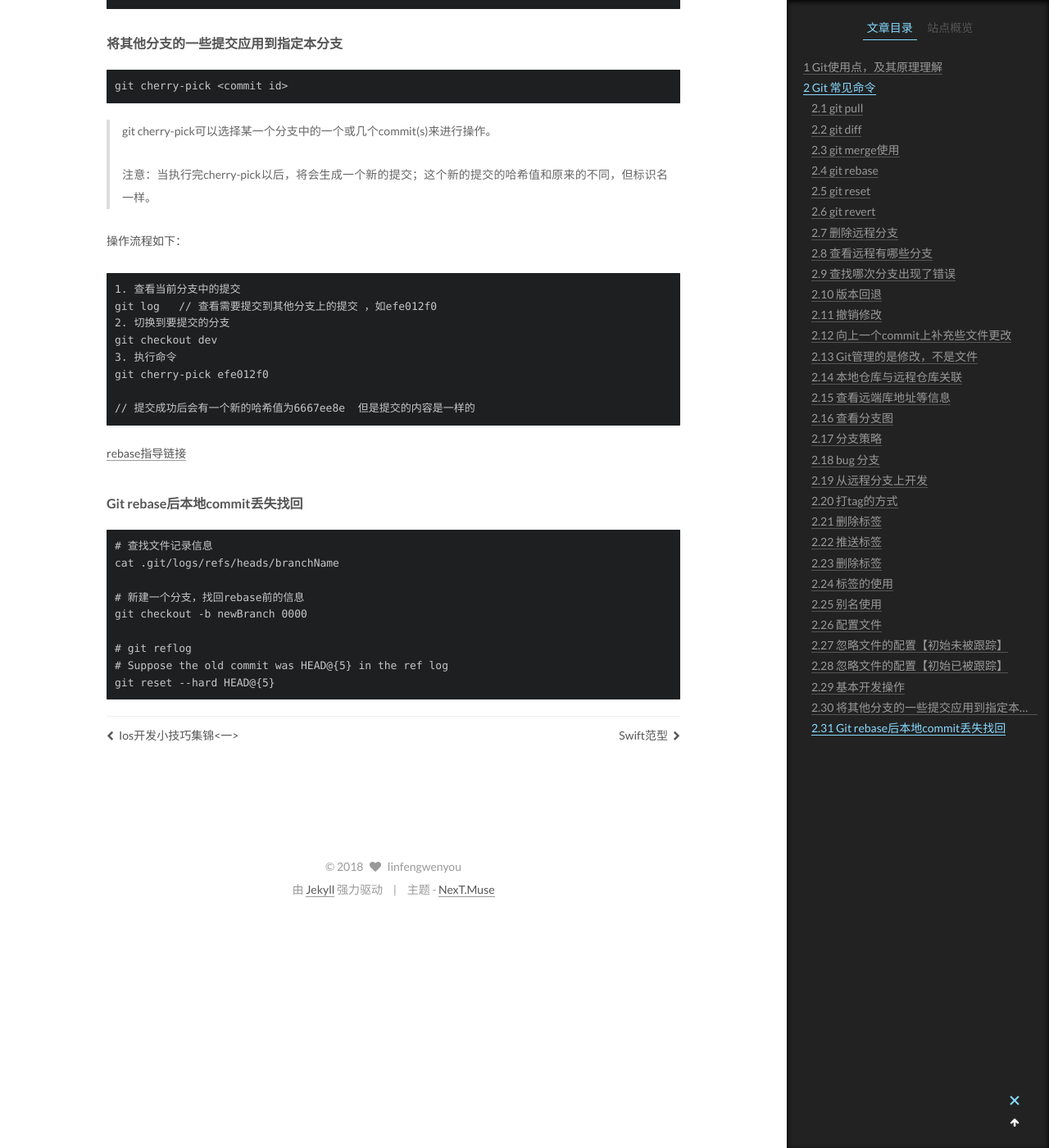
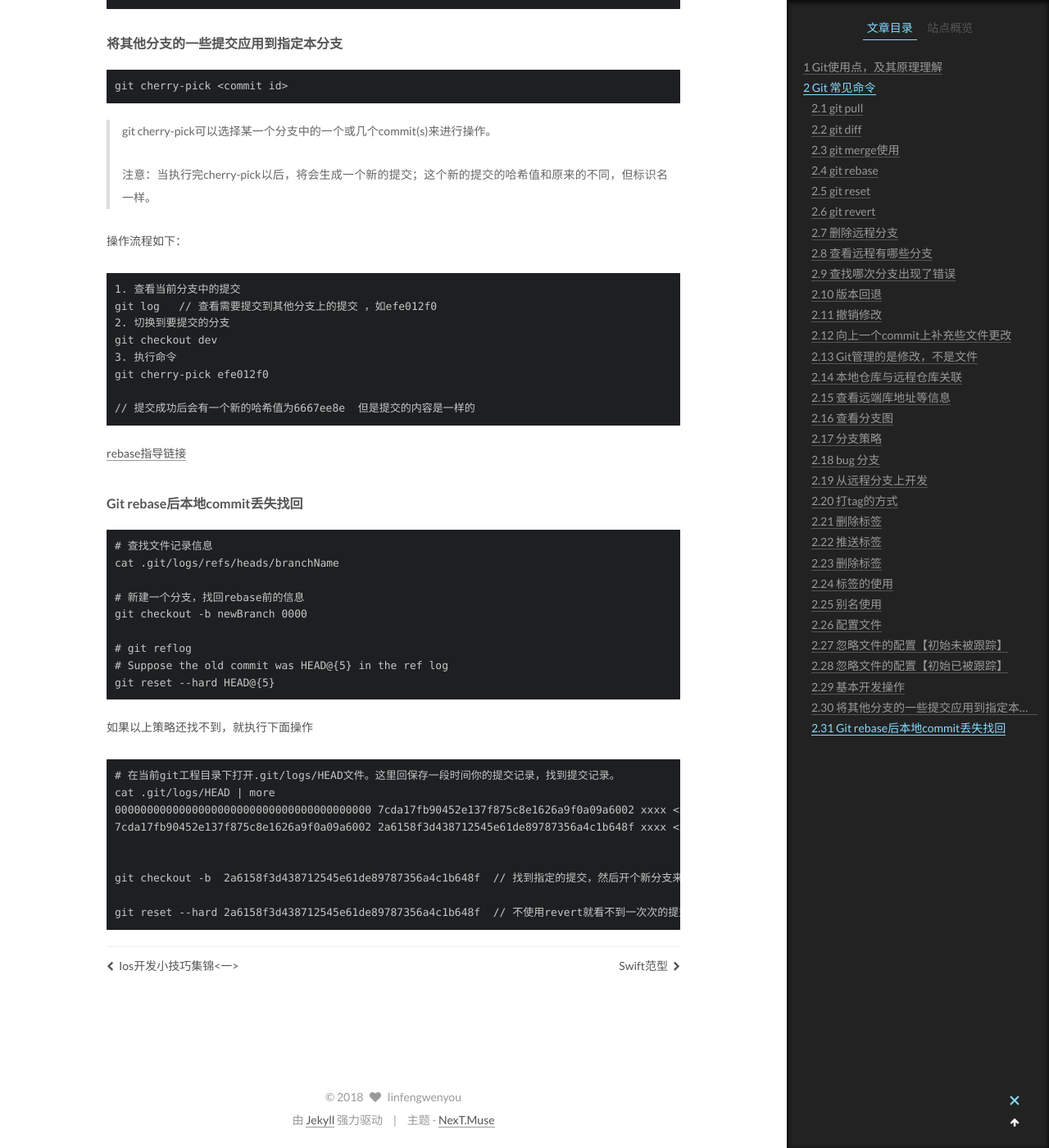
Before and after one commit to linfengwenyou/linfengwenyou.github.io, a Jekyll site: the page built from _posts/2017-11-01-Git基本操作整理.md, in a window 1280 px wide and 1400 px high, scrolled down 15665 px. Shown: the whole window at 82% size. Built offline with Jekyll 4.4.1, drawn with Linux system fonts in a browser that asks for light colours.

Commit message:
git reabse错误

````diff
--- a/_posts/2017-11-01-Git基本操作整理.md
+++ b/_posts/2017-11-01-Git基本操作整理.md
@@ -848,3 +848,19 @@ git checkout -b newBranch 0000
 # Suppose the old commit was HEAD@{5} in the ref log
 git reset --hard HEAD@{5}
 ```
+
+
+
+如果以上策略还找不到，就执行下面操作
+
+```
+# 在当前git工程目录下打开.git/logs/HEAD文件。这里回保存一段时间你的提交记录，找到提交记录。
+cat .git/logs/HEAD | more
+0000000000000000000000000000000000000000 7cda17fb90452e137f875c8e1626a9f0a09a6002 xxxx <xxxx@gmail.com> 1522333018 +0800      clone: from git@code.aliyun.com:xxxx/xxxx.git
+7cda17fb90452e137f875c8e1626a9f0a09a6002 2a6158f3d438712545e61de89787356a4c1b648f xxxx <xxxx@gmail.com> 1522333069 +0800      checkout: moving from master to 2.3.0
+
+
+git checkout -b  2a6158f3d438712545e61de89787356a4c1b648f  // 找到指定的提交，然后开个新分支来确认
+
+git reset --hard 2a6158f3d438712545e61de89787356a4c1b648f  // 不使用revert就看不到一次次的提交记录了
+```
````
